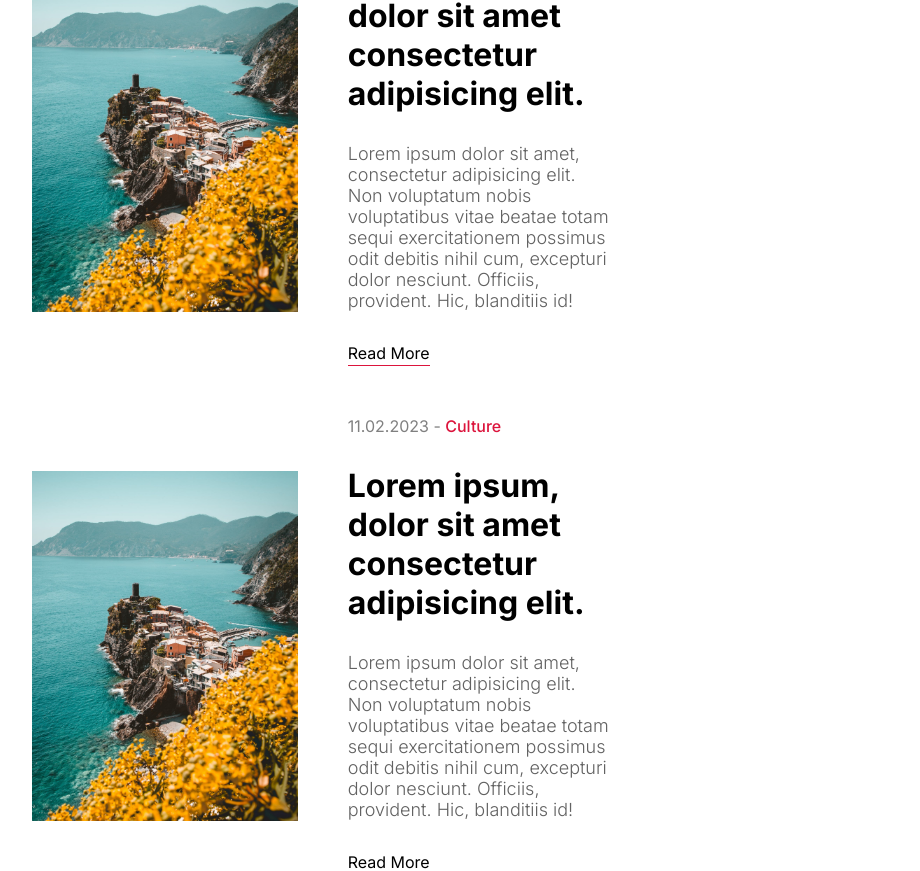
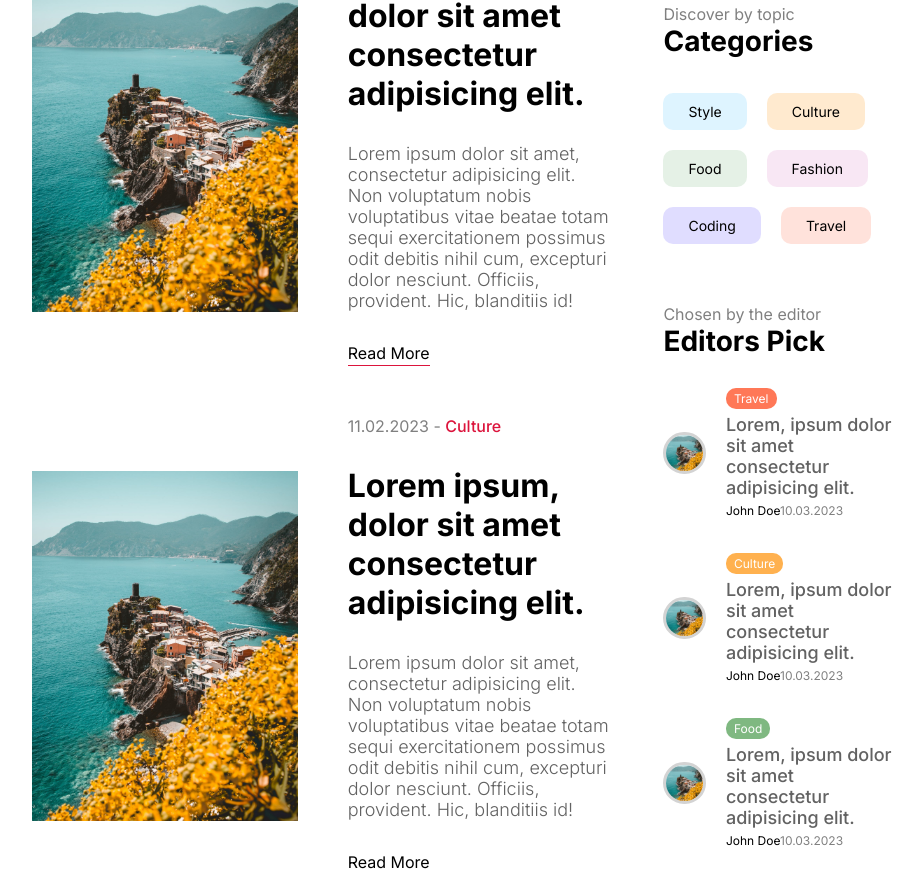
Before and after one commit to babymoonjunior/next-blog-app, a Next.js app: page / in a window 1280 px wide. Shown: the part 2011-2882 px from the top of the page, without its empty margins (176-1096 px from the left). Built offline with nearby package versions, Linux system fonts and the light colour scheme.

Commit message:
Style: Menu component

```diff
--- a/src/components/categoryList/categoryList.module.css
+++ b/src/components/categoryList/categoryList.module.css
@@ -53,7 +53,7 @@
 
 @media screen and (max-width:1280px) {
     .category{
-        width: 20%;
+        width: 30%;
     }
 }
 
--- a/src/components/menu/Menu.jsx
+++ b/src/components/menu/Menu.jsx
@@ -1,10 +1,22 @@
 import React from "react";
-import styles from "./menu.module.css"
+import styles from "./menu.module.css";
+import Link from "next/link";
+import Image from "next/image";
+import MenuPosts from "../menuPosts/MenuPosts";
+import MenuCategories from "../menuCategories/MenuCategories";
 
 export default function Menu() {
   return (
     <div className={styles.container}>
-      Menu
+      <h2 className={styles.subtitle}>{"What's hot"}</h2>
+      <h1 className={styles.title}>Most Popular</h1>
+      <MenuPosts withImage={false} />
+      <h2 className={styles.subtitle}>Discover by topic</h2>
+      <h1 className={styles.title}>Categories</h1>
+      <MenuCategories />
+      <h2 className={styles.subtitle}>Chosen by the editor</h2>
+      <h1 className={styles.title}>Editors Pick</h1>
+     <MenuPosts withImage={true} />
     </div>
   );
 }
--- a/src/components/menu/menu.module.css
+++ b/src/components/menu/menu.module.css
@@ -1,3 +1,93 @@
-.container{
-   flex:2;
+.container {
+  flex: 2;
+  margin-top: 60px;
 }
+
+.subtitle {
+  color: grey;
+  font-size: 16px;
+  font-weight: 400;
+}
+
+.title {
+  font-size: 28px;
+}
+
+.items{
+   margin-top: 30px;
+   margin-bottom: 60px;
+   display: flex;
+   flex-direction: column;
+   gap: 35px;
+}
+
+.item{
+   display: flex;
+   align-items: center;
+   gap: 20px;
+}
+
+.imageContainer{
+   flex:1;
+   aspect-ratio: 1/1;
+   position: relative;
+}
+
+.image{
+   border-radius: 50%;
+   border: 3px solid lightgrey;
+   object-fit: cover;
+}
+
+.textContainer{
+   flex:4;
+   display: flex;
+   flex-direction: column;
+   gap: 5px;
+}
+
+.category{
+   padding: 3px 8px;
+   border-radius: 10px;
+   font-size: 12px;
+   color: white;
+   width: max-content;
+}
+
+.category.travel{
+   background-color: #ff7857;
+}
+
+.culture{
+   background-color: #ffb14f;
+}
+
+.food{
+   background-color: #7fb881;
+}
+
+.fashion{
+   background-color: #ff7887;
+}
+
+.coding{
+   background-color: #775aec;
+}
+
+.style{
+   background-color: #789cff;
+}
+
+.postTitle{
+   font-size: 18px;
+   font-weight: 500;
+   color: var(--softTextColor);
+}
+
+.detail{
+   font-size: 12px;
+}
+
+.date{
+   color: grey;
+}
--- /dev/null
+++ b/src/components/menuCategories/MenuCategories.jsx
@@ -0,0 +1,45 @@
+import Link from "next/link";
+import styles from "./menuCategories.module.css";
+
+export default function MenuCategories() {
+  return (
+<div className={styles.categoryList}>
+        <Link
+          href="/blog?cat=style"
+          className={`${styles.categoryItem} ${styles.style}`}
+        >
+          Style
+        </Link>
+        <Link
+          href="/blog"
+          className={`${styles.categoryItem} ${styles.culture}`}
+        >
+          Culture
+        </Link>
+        <Link
+          href="/blog"
+          className={`${styles.categoryItem} ${styles.food}`}
+        >
+          Food
+        </Link>
+        <Link
+          href="/blog"
+          className={`${styles.categoryItem} ${styles.fashion}`}
+        >
+          Fashion
+        </Link>
+        <Link
+          href="/blog"
+          className={`${styles.categoryItem} ${styles.coding}`}
+        >
+          Coding
+        </Link>
+        <Link
+          href="/blog"
+          className={`${styles.categoryItem} ${styles.travel}`}
+        >
+          Travel
+        </Link>
+      </div>
+  );
+}
--- /dev/null
+++ b/src/components/menuCategories/menuCategories.module.css
@@ -0,0 +1,37 @@
+.categoryList{
+    margin-top: 35px;
+    margin-bottom: 60px;
+    display: flex;
+    flex-wrap: wrap;
+    gap: 20px;
+}
+
+.categoryItem{
+    padding: 10px 25px;
+    border-radius: 10px;
+    font-size: 14px;
+}
+
+.categoryItem.style{
+    background-color: #57c4ff31;
+}
+
+.categoryItem.fashion{
+    background-color: #da85c731;
+}
+
+.categoryItem.food{
+    background-color: #7fb88133;
+}
+
+.categoryItem.travel{
+    background-color: #ff795736;
+}
+
+.categoryItem.culture{
+    background-color: #ffb04f45;
+}
+
+.categoryItem.coding{
+    background-color: #5e4fff31;
+}
--- /dev/null
+++ b/src/components/menuPosts/MenuPosts.jsx
@@ -0,0 +1,82 @@
+import Image from "next/image";
+import Link from "next/link";
+import styles from "./menuPosts.module.css";
+
+export default function MenuPosts({ withImage }) {
+  return (
+    <div className={styles.items}>
+      <Link href="/" className={styles.item}>
+        {withImage && (
+          <div className={styles.imageContainer}>
+            <Image src="/p1.jpeg" alt="" fill className={styles.image} />
+          </div>
+        )}
+        <div className={styles.textContainer}>
+          <span className={`${styles.category} ${styles.travel}`}>Travel</span>
+          <h3 className={styles.postTitle}>
+            Lorem, ipsum dolor sit amet consectetur adipisicing elit.
+          </h3>
+          <div className={styles.detail}>
+            <span className={styles.username}>John Doe</span>
+            <span className={styles.date}>10.03.2023</span>
+          </div>
+        </div>
+      </Link>
+      <Link href="/" className={styles.item}>
+        {withImage && (
+          <div className={styles.imageContainer}>
+            <Image src="/p1.jpeg" alt="" fill className={styles.image} />
+          </div>
+        )}
+        <div className={styles.textContainer}>
+          <span className={`${styles.category} ${styles.culture}`}>
+            Culture
+          </span>
+          <h3 className={styles.postTitle}>
+            Lorem, ipsum dolor sit amet consectetur adipisicing elit.
+          </h3>
+          <div className={styles.detail}>
+            <span className={styles.username}>John Doe</span>
+            <span className={styles.date}>10.03.2023</span>
+          </div>
+        </div>
+      </Link>
+      <Link href="/" className={styles.item}>
+        {withImage && (
+          <div className={styles.imageContainer}>
+            <Image src="/p1.jpeg" alt="" fill className={styles.image} />
+          </div>
+        )}
+        <div className={styles.textContainer}>
+          <span className={`${styles.category} ${styles.food}`}>Food</span>
+          <h3 className={styles.postTitle}>
+            Lorem, ipsum dolor sit amet consectetur adipisicing elit.
+          </h3>
+          <div className={styles.detail}>
+            <span className={styles.username}>John Doe</span>
+            <span className={styles.date}>10.03.2023</span>
+          </div>
+        </div>
+      </Link>
+      <Link href="/" className={styles.item}>
+        {withImage && (
+          <div className={styles.imageContainer}>
+            <Image src="/p1.jpeg" alt="" fill className={styles.image} />
+          </div>
+        )}
+        <div className={styles.textContainer}>
+          <span className={`${styles.category} ${styles.fashion}`}>
+            Fashion
+          </span>
+          <h3 className={styles.postTitle}>
+            Lorem, ipsum dolor sit amet consectetur adipisicing elit.
+          </h3>
+          <div className={styles.detail}>
+            <span className={styles.username}>John Doe</span>
+            <span className={styles.date}>10.03.2023</span>
+          </div>
+        </div>
+      </Link>
+    </div>
+  );
+}
--- /dev/null
+++ b/src/components/menuPosts/menuPosts.module.css
@@ -0,0 +1,78 @@
+.items{
+    margin-top: 30px;
+    margin-bottom: 60px;
+    display: flex;
+    flex-direction: column;
+    gap: 35px;
+ }
+
+ .item{
+    display: flex;
+    align-items: center;
+    gap: 20px;
+ }
+
+ .imageContainer{
+    flex:1;
+    aspect-ratio: 1/1;
+    position: relative;
+ }
+
+ .image{
+    border-radius: 50%;
+    border: 3px solid lightgrey;
+    object-fit: cover;
+ }
+
+ .textContainer{
+    flex:4;
+    display: flex;
+    flex-direction: column;
+    gap: 5px;
+ }
+
+ .category{
+    padding: 3px 8px;
+    border-radius: 10px;
+    font-size: 12px;
+    color: white;
+    width: max-content;
+ }
+
+ .category.travel{
+    background-color: #ff7857;
+ }
+
+ .culture{
+    background-color: #ffb14f;
+ }
+
+ .food{
+    background-color: #7fb881;
+ }
+
+ .fashion{
+    background-color: #ff7887;
+ }
+
+ .coding{
+    background-color: #775aec;
+ }
+
+ .style{
+    background-color: #789cff;
+ }
+
+ .postTitle{
+    font-size: 18px;
+    font-weight: 500;
+    color: var(--softTextColor);
+ }
+
+ .detail{
+    font-size: 12px;
+ }
+
+ .date{
+    color: grey;
+ }
```
